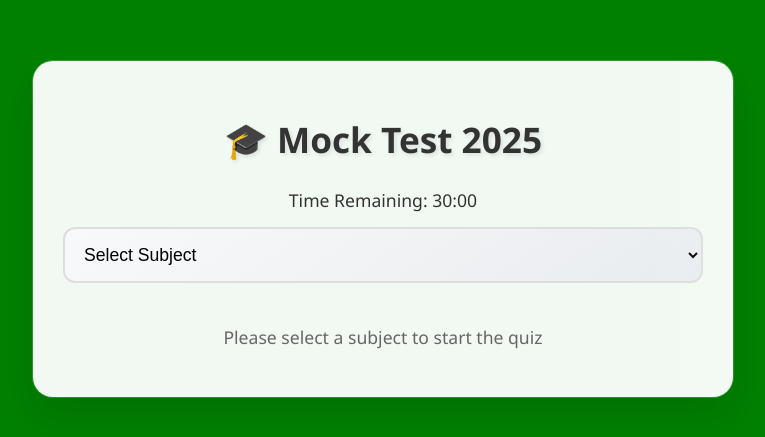
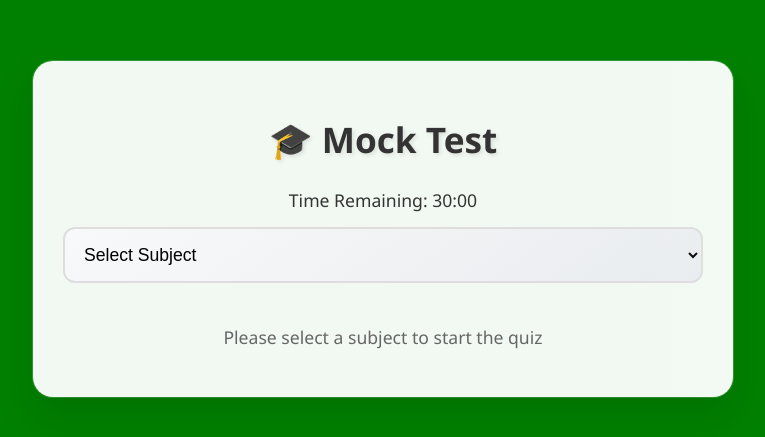
Before and after one commit to Azharuddin247Dev/MockTest, a plain HTML site: page index.html in a window 1280 px wide. Shown: the part 171-608 px from the top of the page, without its empty margins (257-1022 px from the left). Drawn offline with Linux system fonts and the light colour scheme.

Commit message:
Update index.html

```diff
--- a/index.html
+++ b/index.html
@@ -1,14 +1,16 @@
 <!DOCTYPE html>
 <html lang="en">
+
 <head>
-  <meta charset="UTF-8"/>
-  <meta name="viewport" content="width=device-width,initial-scale=1"/>
-  <title>WB TET 2025 Quiz App</title>
-  <link rel="stylesheet" href="style.css"/>
+  <meta charset="UTF-8" />
+  <meta name="viewport" content="width=device-width,initial-scale=1" />
+  <title>Mock Test 2025</title>
+  <link rel="stylesheet" href="style.css" />
 </head>
+
 <body>
   <div class="quiz-container">
-    <h1>🎓 Mock Test 2025</h1>
+    <h1>🎓 Mock Test</h1>
     <div id="timer">Time Remaining: 30:00</div>
     <select id="subjectSelector">
       <option value="">Select Subject</option>
@@ -29,4 +31,5 @@
   <script src="english.js"></script>
   <script src="script.js"></script>
 </body>
+
 </html>
```
